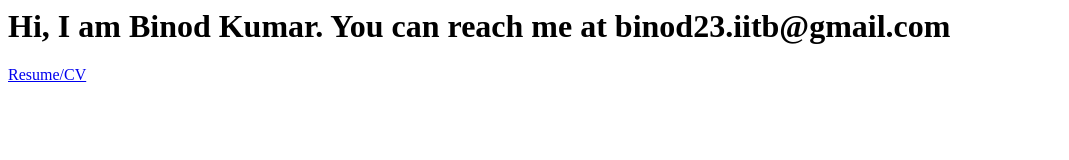
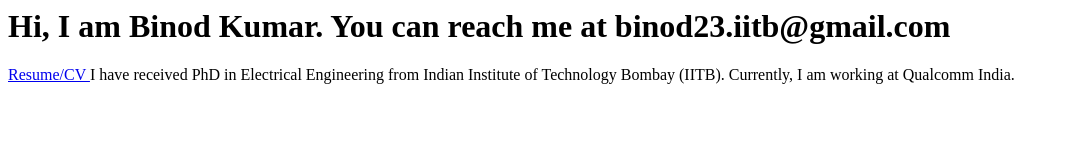
Before and after one commit to binodkumar23/binodkumar23, a plain HTML site: page index.html in a window 1280 px wide. Shown: the whole page, without its empty margins (0-1069 px from the left). Drawn offline with Linux system fonts and the light colour scheme.

Commit message:
Update index.html

```diff
--- a/index.html
+++ b/index.html
@@ -3,3 +3,4 @@
 Hi, I  am Binod Kumar. You can reach me at binod23.iitb@gmail.com
   </H1>
   <p>  <a href ="https://github.com/binodkumar23/binodkumar23/blob/main/BinodKumar_CV.pdf">  Resume/CV </a>
+    I have received PhD in Electrical Engineering from Indian Institute of Technology Bombay (IITB). Currently, I am working at Qualcomm India.
```
